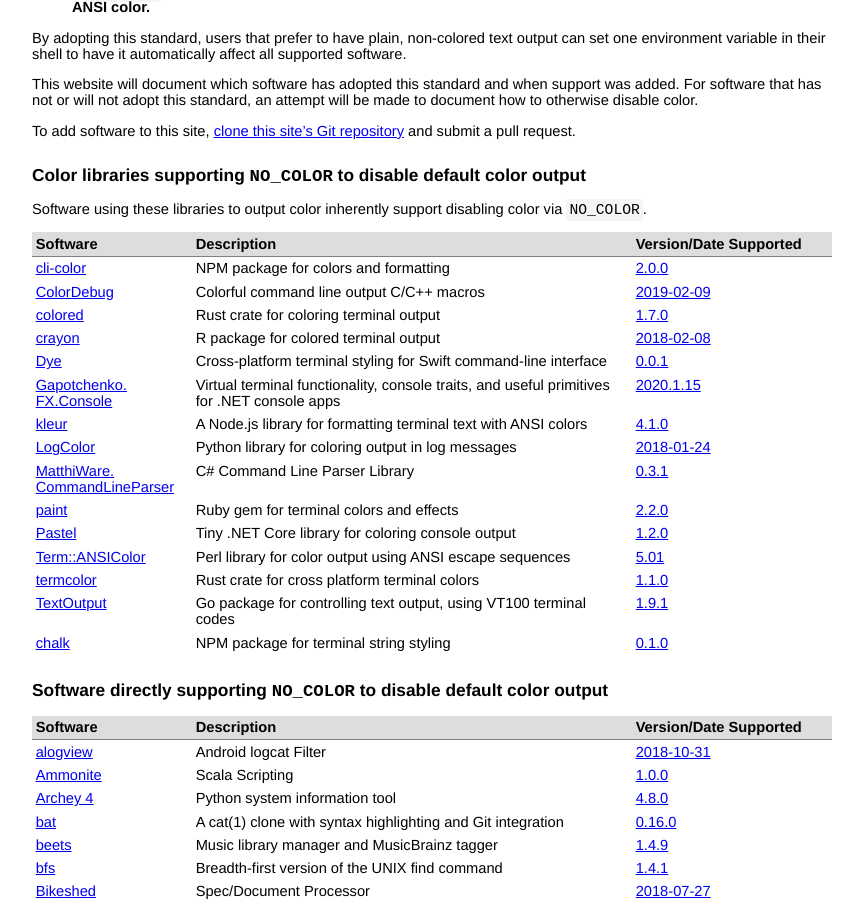
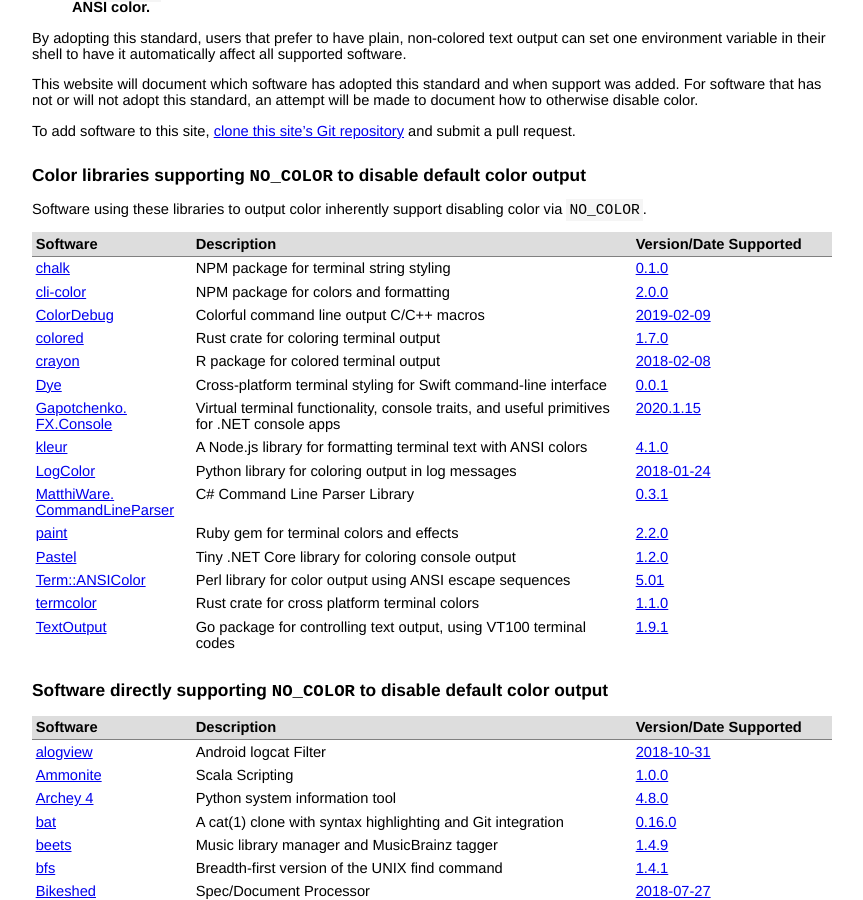
Before and after one commit to jcs/no_color, a Jekyll site: the page built from index.md, in a window 1280 px wide and 900 px high, scrolled down 233 px. Shown: the whole window, without its empty margins (208-1071 px from the left). Built offline with Jekyll 4.4.1, drawn with Linux system fonts in a browser that asks for light colours; our own code applies the rules of GitHub Pages for plain Markdown files; part of the change alters nothing that is shown.

```diff
--- a/index.md
+++ b/index.md
@@ -40,6 +40,7 @@ color via `NO_COLOR`.
 
 | Software | Description | Version/Date Supported |
 |:-|:-|:-|
+| [chalk](https://github.com/chalk/chalk) | NPM package for terminal string styling | [0.1.0](https://github.com/chalk/chalk/releases/tag/v0.1.0) |
 | [cli-color](https://github.com/medikoo/cli-color) | NPM package for colors and formatting | [2.0.0](https://github.com/medikoo/cli-color/releases/tag/v2.0.0) |
 | [ColorDebug](https://github.com/roboticslab-uc3m/color-debug) | Colorful command line output C/C++ macros | [2019-02-09](https://github.com/roboticslab-uc3m/color-debug/commit/2e2a5bf5a202228985612008967fb63ba8be53d8) |
 | [colored](https://github.com/mackwic/colored) | Rust crate for coloring terminal output | [1.7.0](https://github.com/mackwic/colored/blob/master/CHANGELOG.md#170-january-2019) |
@@ -54,7 +55,6 @@ color via `NO_COLOR`.
 | [Term::ANSIColor](https://metacpan.org/release/Term-ANSIColor) | Perl library for color output using ANSI escape sequences | [5.01](https://metacpan.org/changes/release/RRA/Term-ANSIColor-5.01) |
 | [termcolor](https://github.com/BurntSushi/termcolor) | Rust crate for cross platform terminal colors | [1.1.0](https://github.com/BurntSushi/termcolor/commit/423e28eb69a77799179474575869c5b0433d6adb) |
 | [TextOutput](https://github.com/xyproto/textoutput) | Go package for controlling text output, using VT100 terminal codes | [1.9.1](https://github.com/xyproto/textoutput/tree/v1.9.1) |
-| [chalk](https://github.com/chalk/chalk) | NPM package for terminal string styling | [0.1.0](https://github.com/chalk/chalk/releases/tag/v0.1.0) |
 {: rules="groups"}
 
 ## Software directly supporting `NO_COLOR` to disable default color output
```
